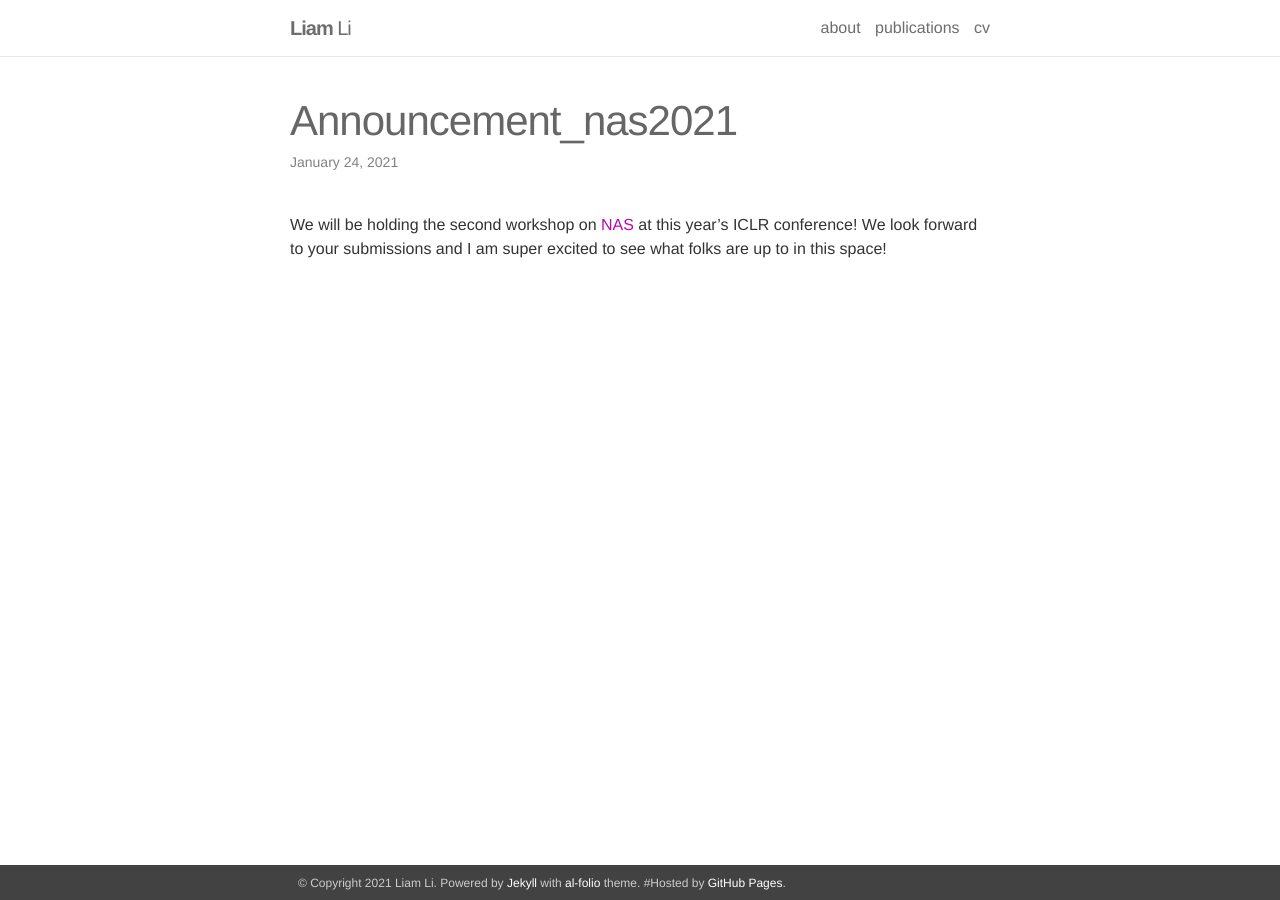
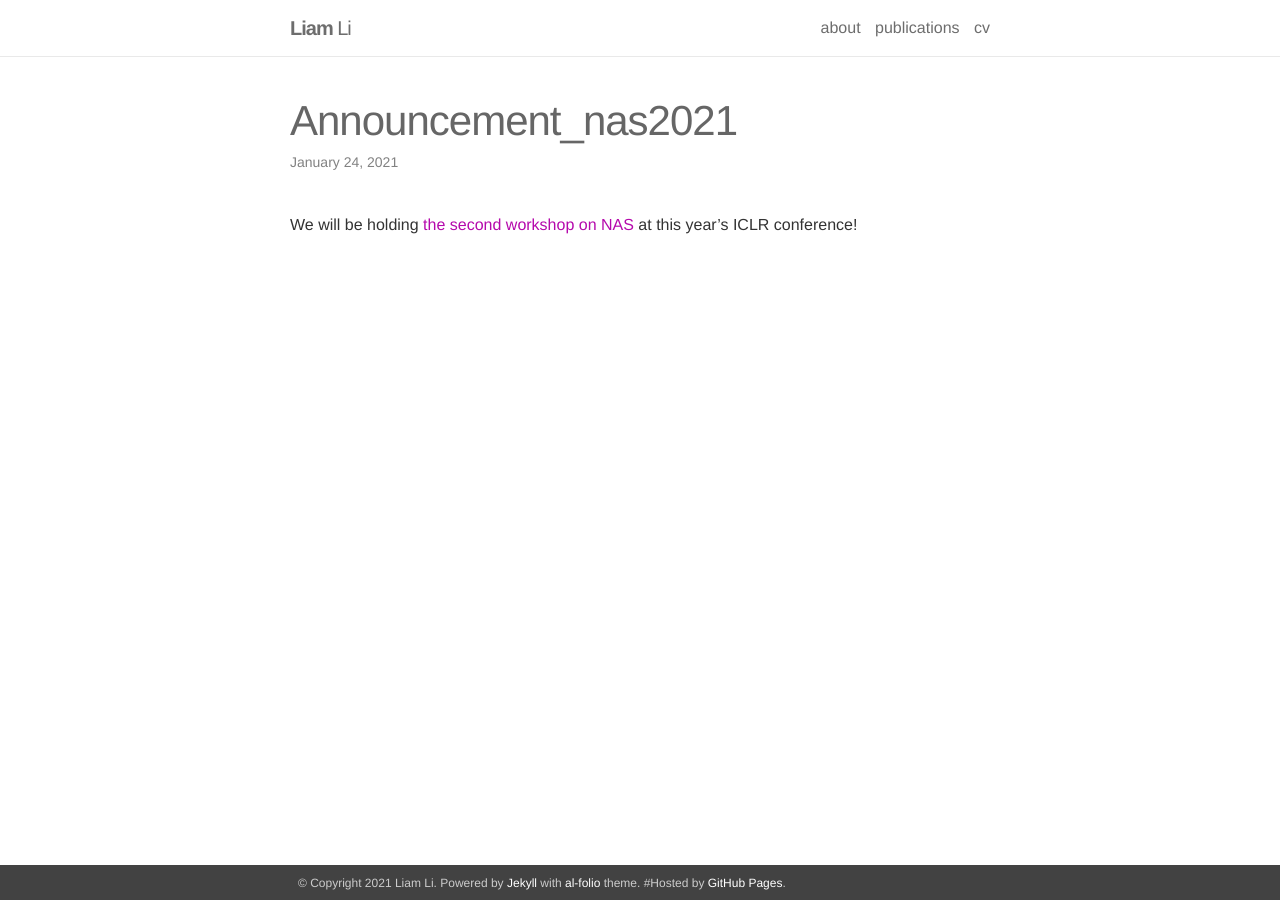
Before and after one commit to liamcli/liamcli.github.io, a Jekyll site: the page built from _news/announcement_nas2021.md, in a window 1280 px wide. Built offline with Jekyll 4.4.1, drawn with Linux system fonts in a browser that asks for light colours; nearby versions of some CDN libraries.

Commit message:
shorten announcements

```diff
--- a/_news/announcement_nas2021.md
+++ b/_news/announcement_nas2021.md
@@ -4,4 +4,4 @@ date: 2021-01-24
 inline: true
 ---
 
-We will be holding the second workshop on [NAS](https://sites.google.com/view/nas2021/) at this year's ICLR conference!  We look forward to your submissions and I am super excited to see what folks are up to in this space!
+We will be holding [the second workshop on NAS](https://sites.google.com/view/nas2021/) at this year's ICLR conference!
```
Also changed, not shown: _news/announcement_lunch.md (+1 -1 lines).
